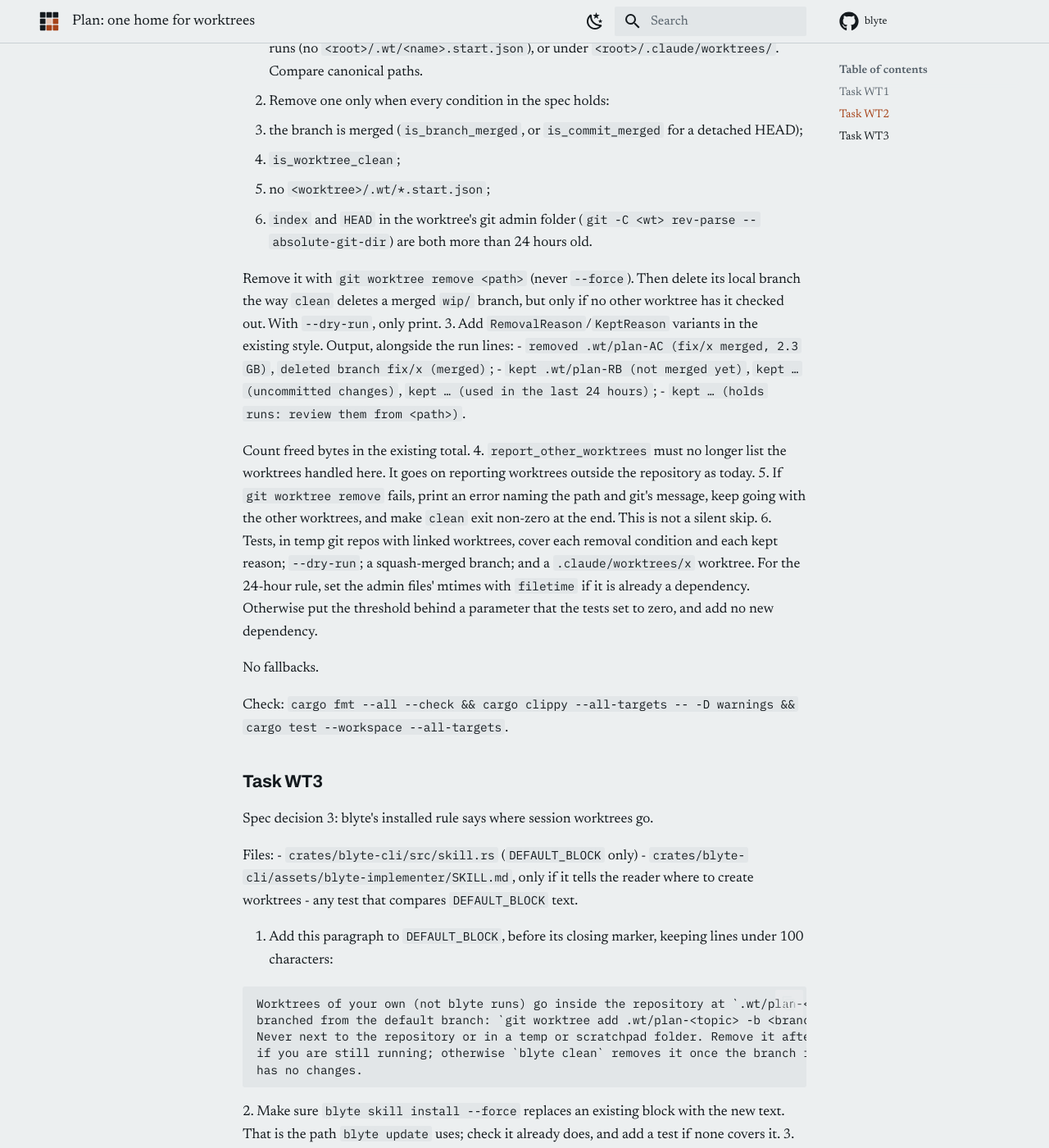
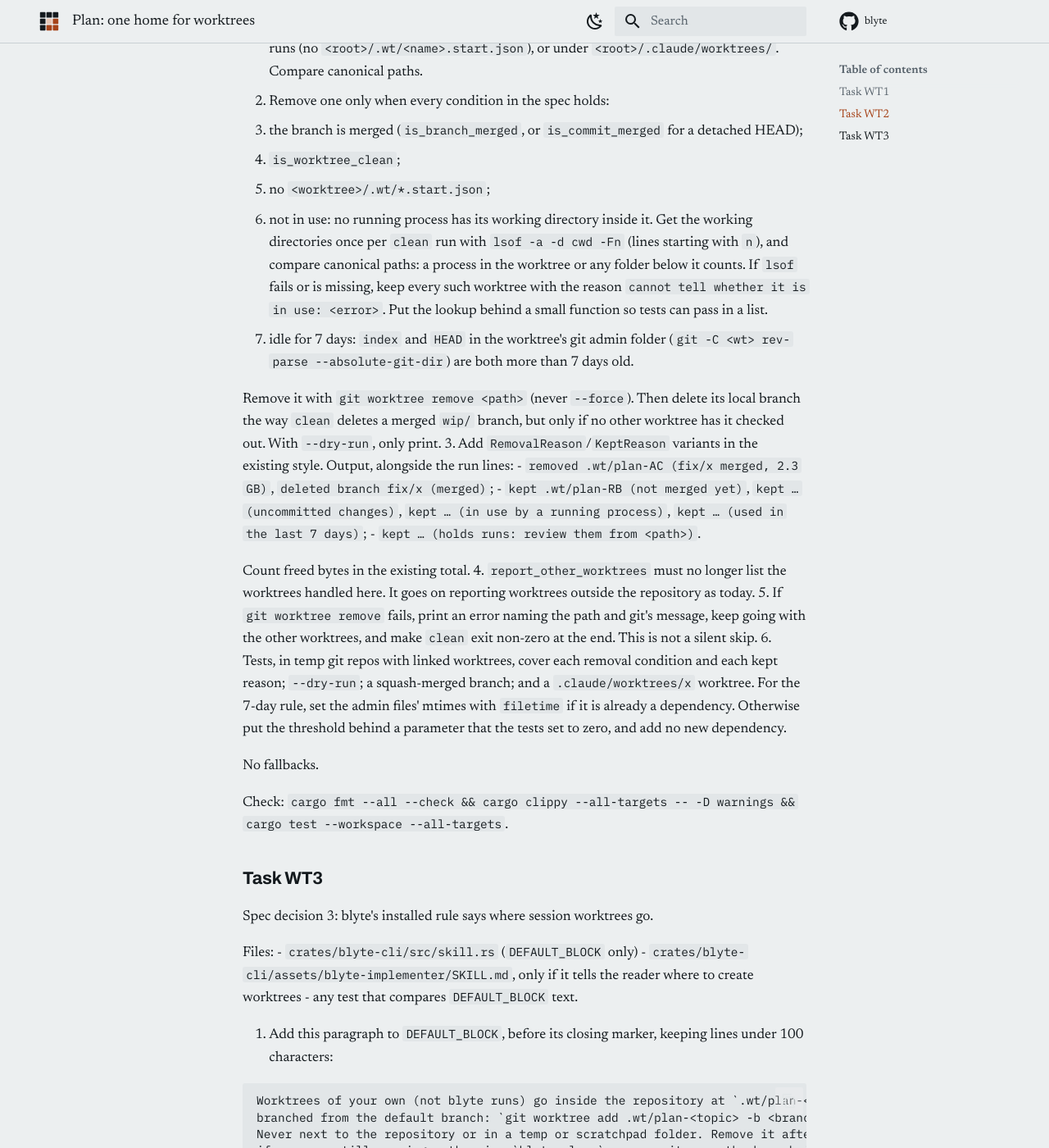
Before and after one commit to dnf0/blyte, an MkDocs documentation site: the page built from docs/plans/2026-11-04-worktree-home.md, in a window 1280 px wide and 1400 px high, scrolled down 1814 px. Shown: the whole window at 82% size. Built offline with MkDocs 1.6.1 and Material for MkDocs 9.7.7, drawn with Linux system fonts in a browser that asks for light colours; comment, search, counter and statistics services are not loaded.

Commit message:
docs(spec,plan): guard session worktrees by live use and 7 days idle
Co-Authored-By: Claude Opus 5.5 <noreply@anthropic.com>

```diff
--- a/docs/plans/2026-11-04-worktree-home.md
+++ b/docs/plans/2026-11-04-worktree-home.md
@@ -63,8 +63,13 @@ Files:
    - the branch is merged (`is_branch_merged`, or `is_commit_merged` for a detached HEAD);
    - `is_worktree_clean`;
    - no `<worktree>/.wt/*.start.json`;
-   - `index` and `HEAD` in the worktree's git admin folder (`git -C <wt> rev-parse
-     --absolute-git-dir`) are both more than 24 hours old.
+   - not in use: no running process has its working directory inside it. Get the working
+     directories once per `clean` run with `lsof -a -d cwd -Fn` (lines starting with `n`), and
+     compare canonical paths: a process in the worktree or any folder below it counts. If `lsof`
+     fails or is missing, keep every such worktree with the reason `cannot tell whether it is in
+     use: <error>`. Put the lookup behind a small function so tests can pass in a list.
+   - idle for 7 days: `index` and `HEAD` in the worktree's git admin folder (`git -C <wt>
+     rev-parse --absolute-git-dir`) are both more than 7 days old.
 
    Remove it with `git worktree remove <path>` (never `--force`). Then delete its local branch the
    way `clean` deletes a merged `wip/` branch, but only if no other worktree has it checked out.
@@ -72,8 +77,8 @@ Files:
 3. Add `RemovalReason`/`KeptReason` variants in the existing style. Output, alongside the run
    lines:
    - `removed .wt/plan-AC (fix/x merged, 2.3 GB)`, `deleted branch fix/x (merged)`;
-   - `kept .wt/plan-RB (not merged yet)`, `kept … (uncommitted changes)`, `kept … (used in the
-     last 24 hours)`;
+   - `kept .wt/plan-RB (not merged yet)`, `kept … (uncommitted changes)`, `kept … (in use by a running process)`,
+     `kept … (used in the last 7 days)`;
    - `kept … (holds runs: review them from <path>)`.
 
    Count freed bytes in the existing total.
@@ -83,7 +88,7 @@ Files:
    with the other worktrees, and make `clean` exit non-zero at the end. This is not a silent skip.
 6. Tests, in temp git repos with linked worktrees, cover each removal condition and each kept
    reason; `--dry-run`; a squash-merged branch; and a `.claude/worktrees/x` worktree. For the
-   24-hour rule, set the admin files' mtimes with `filetime` if it is already a dependency.
+   7-day rule, set the admin files' mtimes with `filetime` if it is already a dependency.
    Otherwise put the threshold behind a parameter that the tests set to zero, and add no new
    dependency.
 
```
Also changed, not shown: docs/specs/2026-11-04-worktree-home.md (+6 -3 lines).
